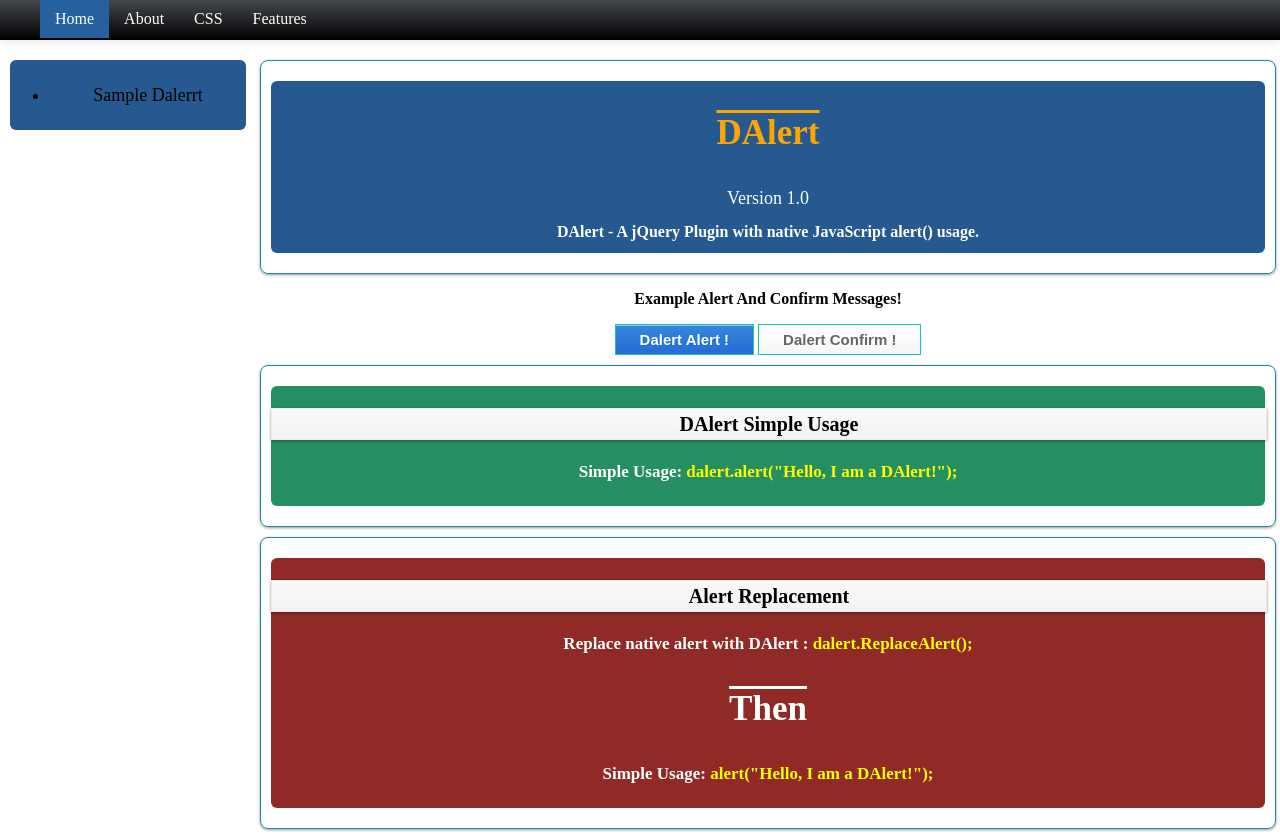
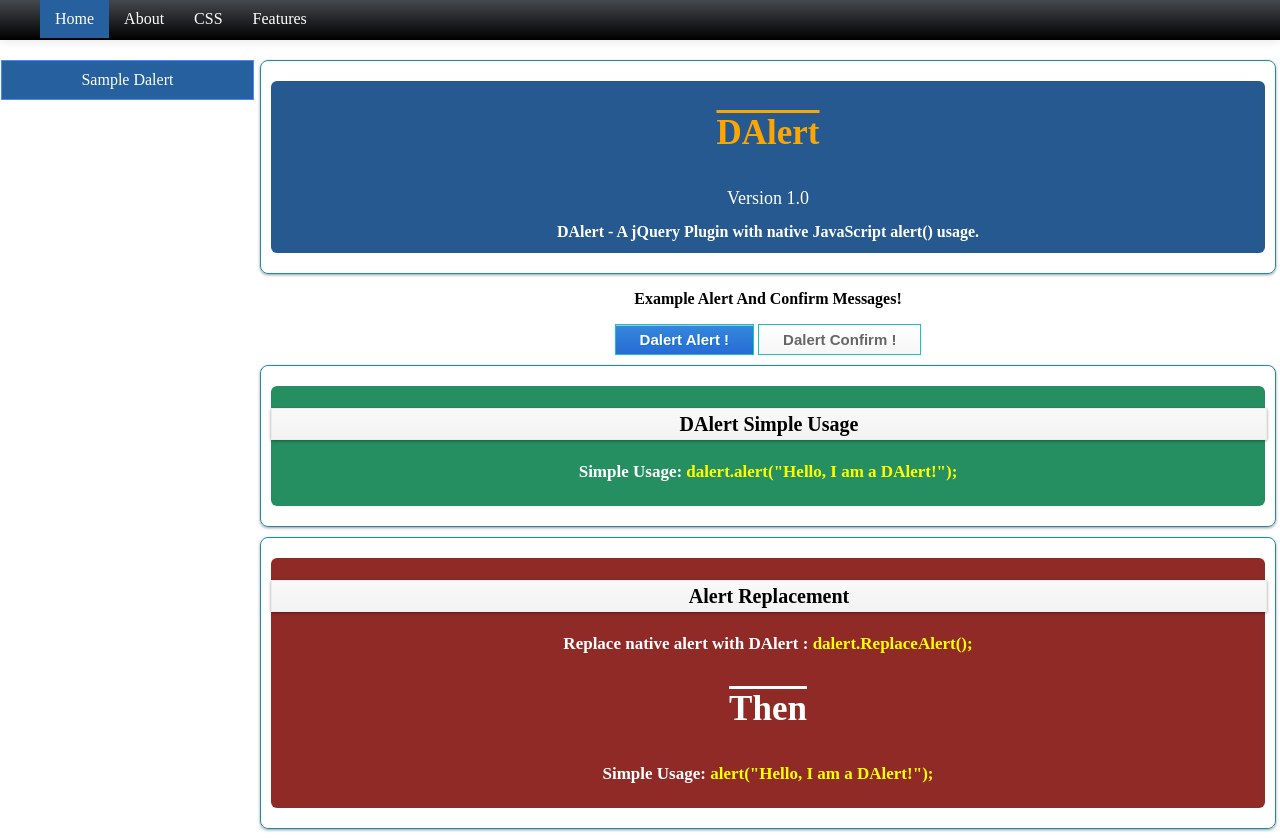
Before and after one commit to andrewdex/dalert, a plain HTML site: page index.html in a window 1280 px wide. Drawn offline with Linux system fonts and the light colour scheme.

Commit message:
Index Updates

```diff
--- a/css/vind.css
+++ b/css/vind.css
@@ -314,6 +314,11 @@ filter: progid:DXImageTransform.Microsoft.gradient(startColorstr='#fb9e25', endC
 	left:0px;
 }
 
+.fixedleft{
+	position:fixed;
+	left:0;
+}
+
 .nav {
 	display: block;
 	position: relative;
@@ -351,7 +356,37 @@ filter: progid:DXImageTransform.Microsoft.gradient(startColorstr='#fb9e25', endC
 
 /*Side Nav*/
 
+.verti li{
 
+	width:100%;
+	background: rgb(255, 253, 253);
+	border: 1px;
+	border-style: solid;
+	border-color: rgb(73, 138, 255);
+	cursor: pointer;
+	float: none;
+	background: rgb(255,255,255);
+
+}
+
+.verti>.active {
+color: #ffffff;
+background-color:#26609E ;
+}
+
+.verti>li>a:hover, .verti>li>a:focus {
+	text-decoration: none;
+	color: #ffffff;
+	background-color: white;;
+}
+
+.vertiOnly {
+	margin: 0;
+	width: 204px;
+	margin-left: -39px;
+	width: 98%;
+
+}
 
 .bggray {
 	background: #CCC;
@@ -666,6 +701,7 @@ CSS Layouts
 	width:20%;
 	height:100%;
 	display:inline-block;
+	margin-top: 10px;
 }
 .laymiddle{
 	height:100%;
--- a/index.html
+++ b/index.html
@@ -63,14 +63,14 @@
 		</div>
 		</div>
 
-		<div class="" align="" style="width: 100%">
+		<div  style="width: 100%">
 
-			<div class="layleft">
+			<div class="layleft fixedleft">
 
-				<div class="dxsection">
-					<div class="bgBlue">
-						<ul class="sidebar verti vertiOnly" style="">
-							<li class=""><a>Sample Dalerrt</a></li>
+				<div class="">
+					<div class="">
+						<ul class="nav verti vertiOnly" style="">
+							<li class="verti active"><a>Sample Dalert</a></li>
 
 						</ul>
 
```
